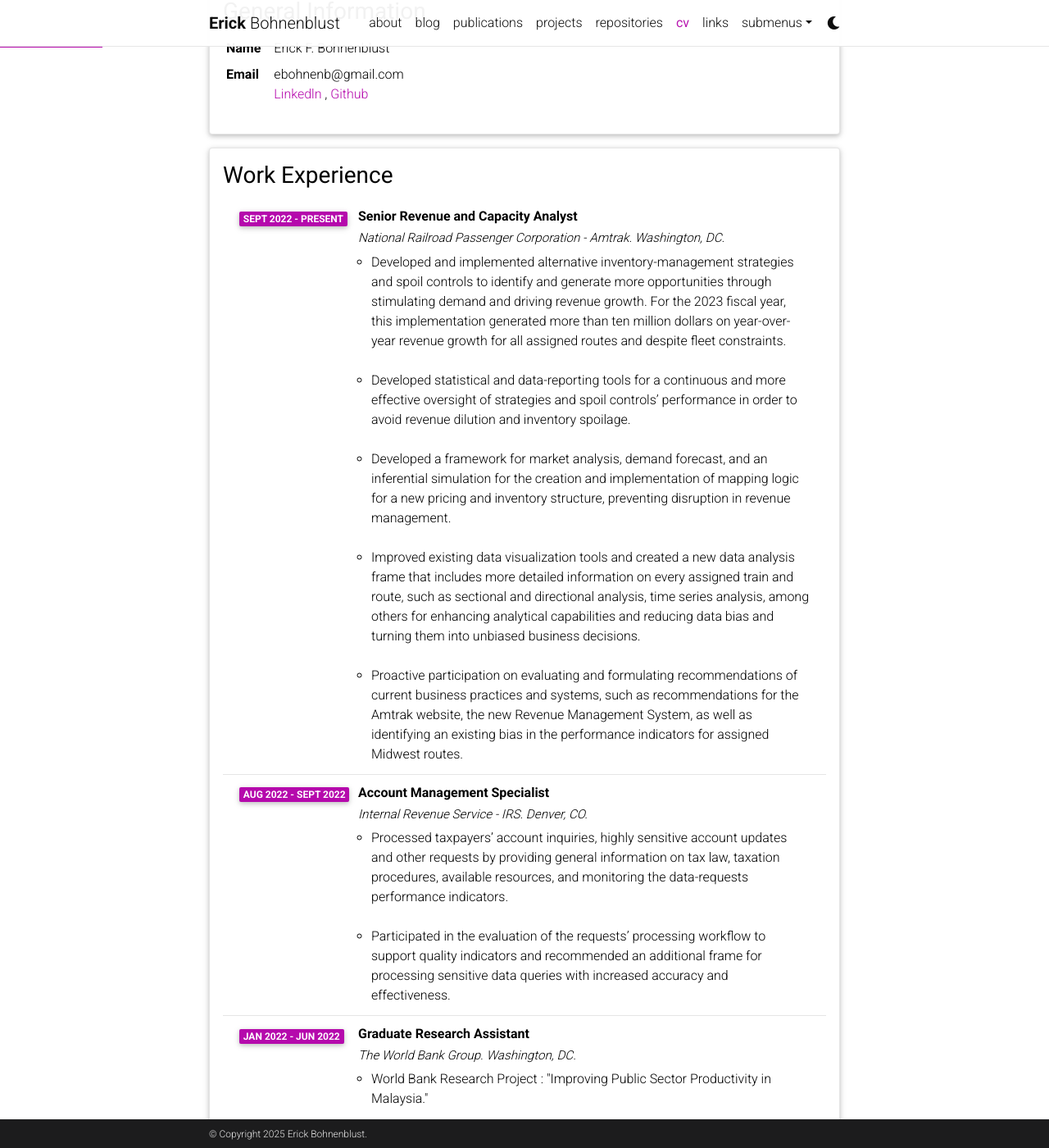
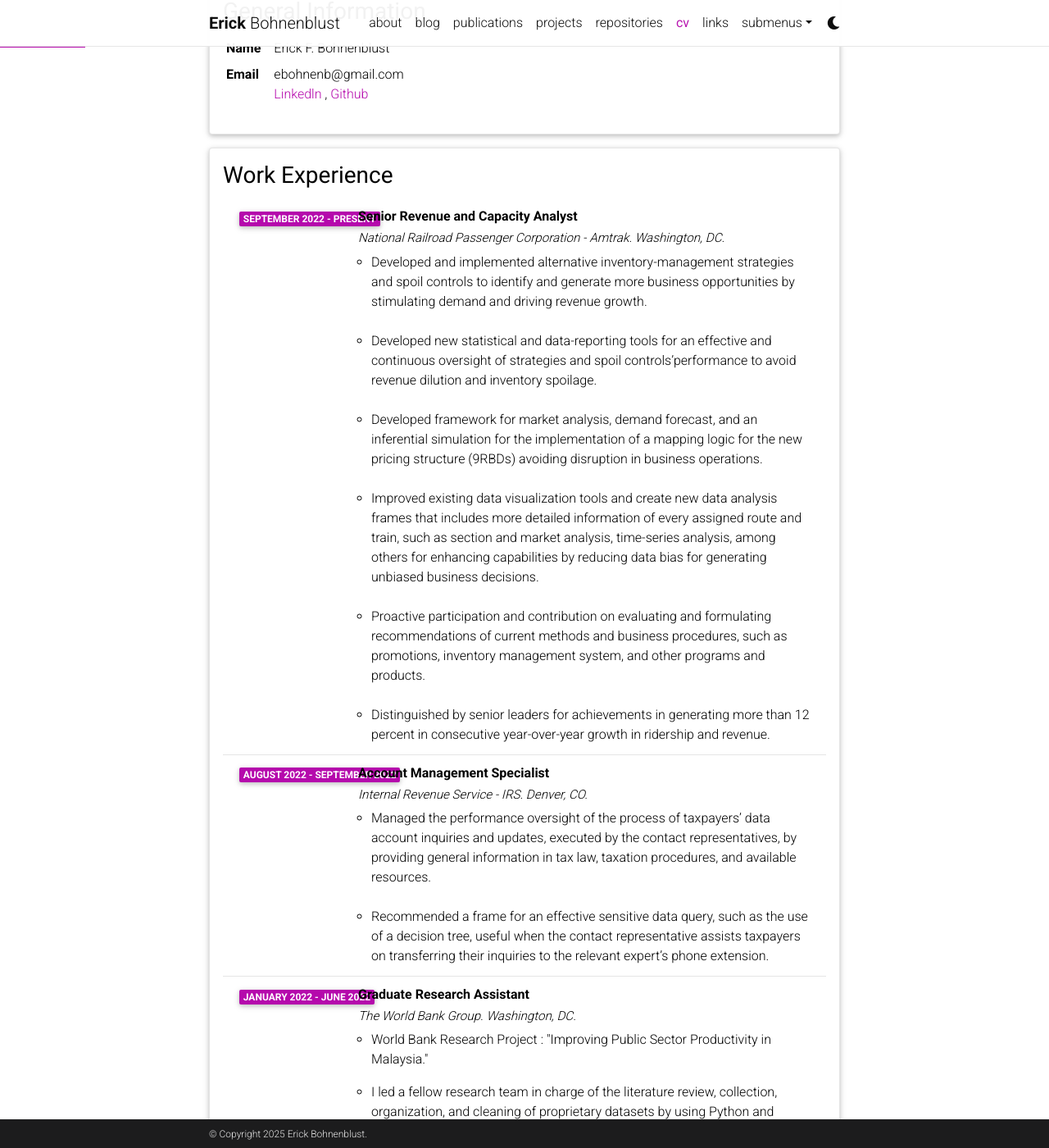
Before and after one commit to ebohnenb/ebohnenb.github.io, a Jekyll site: the page built from _pages/cv.md, in a window 1280 px wide and 1400 px high, scrolled down 205 px. Shown: the whole window at 82% size. Built offline with Jekyll 4.4.1, drawn with Linux system fonts in a browser that asks for light colours; comment, search, counter and statistics services are not loaded; a style sheet for code colours, icons or effects is not loaded; some of the changed text lies outside the part shown.

Commit message:
Update cv.yml

```diff
--- a/_data/cv.yml
+++ b/_data/cv.yml
@@ -11,43 +11,48 @@
   contents:
     - title: Senior Revenue and Capacity Analyst
       institution: <i>National Railroad Passenger Corporation - Amtrak. Washington, DC.</i>
-      year: Sept 2022 - Present
+      year: September 2022 - Present
       description:
-        - Developed and implemented alternative inventory-management strategies and spoil controls to identify and generate more opportunities through stimulating demand and driving revenue growth. For the 2023 fiscal year, this implementation generated more than ten million dollars on year-over-year revenue growth for all assigned routes and despite fleet constraints.
+        - Developed and implemented alternative inventory-management strategies and spoil controls to identify and generate more business opportunities by stimulating demand and driving revenue growth.
           <br>
           <br>
-        - Developed statistical and data-reporting tools for a continuous and more effective oversight of strategies and spoil controls’ performance in order to avoid revenue dilution and inventory spoilage.
+        -  Developed new statistical and data-reporting tools for an effective and continuous oversight of strategies and spoil controls’performance to avoid revenue dilution and inventory spoilage.
           <br>
           <br>
-        - Developed a framework for market analysis, demand forecast, and an inferential simulation for the creation and implementation of mapping logic for a new pricing and inventory structure, preventing disruption in revenue management.
+        - Developed framework for market analysis, demand forecast, and an inferential simulation for the implementation of a mapping logic for the new pricing structure (9RBDs) avoiding disruption in business operations.
           <br>
           <br>
-        - Improved existing data visualization tools and created a new data analysis frame that includes more detailed information on every assigned train and route, such as sectional and directional analysis, time series analysis, among others for enhancing analytical capabilities and reducing data bias and turning them into unbiased business decisions.
+        - Improved existing data visualization tools and create new data analysis frames that includes more detailed information of every assigned route and train, such as section and market analysis, time-series analysis, among others for enhancing capabilities by reducing data bias for generating unbiased business decisions.
           <br>
           <br>
-        - Proactive participation on evaluating and formulating recommendations of current business practices and systems, such as recommendations for the Amtrak website, the new Revenue Management System, as well as identifying an existing bias in the performance indicators for assigned Midwest routes.
+        - Proactive participation and contribution on evaluating and formulating recommendations of current methods and business procedures, such as promotions, inventory management system, and other programs and products.
+          <br>
+          <br>
+        - Distinguished by senior leaders for achievements in generating more than 12 percent in consecutive year-over-year growth in ridership and revenue.
+
+
 
     - title: Account Management Specialist
       institution: <i>Internal Revenue Service - IRS. Denver, CO.</i>
-      year: Aug 2022 - Sept 2022
+      year: August 2022 - September 2022
       description:
-        - Processed taxpayers’ account inquiries, highly sensitive account updates and other requests by providing general information on tax law, taxation procedures, available resources, and monitoring the data-requests performance indicators.
+        - Managed the performance oversight of the process of taxpayers’ data account inquiries and updates, executed by the contact representatives, by providing general information in tax law, taxation procedures, and available resources.
           <br>
           <br>
-        - Participated in the evaluation of the requests’ processing workflow to support quality indicators and recommended an additional frame for processing sensitive data queries with increased accuracy and effectiveness.
+        - Recommended a frame for an effective sensitive data query, such as the use of a decision tree, useful when the contact representative assists taxpayers on transferring their inquiries to the relevant expert’s phone extension.
 
     - title: Graduate Research Assistant
       institution: <i>The World Bank Group. Washington, DC.</i>
-      year: Jan 2022 - Jun 2022
+      year: January 2022 - June 2022
       description:
         - <p>World Bank Research Project &#58; &#34;Improving Public Sector Productivity in Malaysia.&#34;
-        - Collaborated in the literature review, collected, organized, and cleaned proprietary datasets, using Python and Stata.
+        - I led a fellow research team in charge of the literature review, collection, organization, and cleaning of proprietary datasets by using Python and Stata.
           <br>
           <br>
-        - I applied statistical/econometrics (causal inference) techniques and other methodologies to analyze data and backing research’s conclusions about the relationship between public sector productivity and economic growth.
+        -  guided the analysis of the collected data by applying statistical/econometrics techniques and methodologies for interpreting data and reporting conclusions to support analytical work and final reports.
           <br>
           <br>
-        - Gathered and shaped available data for modeling the impact of a public sector productivity improvement in the economy, concentrating more on the direct effects in economic growth.
+        - gathered and shaped available data for modeling the impact of public sector productivity improvement in the economy, concentrating efforts in the effects in economic growth.
           <br>
           <br>
         - Developed statistical simulation, for the years where data were not available or incomplete, but they were still necessary to reinforce a robust time series analysis of macroeconomic indicators.
@@ -57,7 +62,7 @@
 
     - title: Assistant Research Fellow
       institution: <i>California Polythecnic State University. San Luis Obispo, CA.</i>
-      year: Sept 2021 - Apr 2022
+      year: September 2021 - April 2022
       description:
         - <p>Working Research Project &#58; &#34;Sweating the energy bill&#58 Extreme weather, poor households, and the energy spending gap..&#34;
           <br>
@@ -66,12 +71,12 @@
 
     - title: Instructional Assistant
       institution: <i>Florida International University. Miami, FL.</i>
-      year: Jun 2020 - Dec 2020
+      year: June 2020 - December 2020
       description:
-        - Assisted students with in-class activities and tutoring sessions of Precalculus, Algebra, and Trigonometry.
+        - Assisted students with in-class activities and tutoring sessions of Precalculus, Algebra, and Trigonometry. Also, I collaborated on grading students’ assignments, projects, and quizzes.
           <br>
           <br>
-        - Collaborated on grading assignments, projects, quizzes, and supplement classes in the absence of the lecturer.
+        - Developed strategies for students’ learning improvement, which increased “on-risk” students’ grades by 60%.
 
 - title: <b>Education</b>
   type: time_table
@@ -99,7 +104,22 @@
         - Programming &#58; R, Python, MATLAB, SQL, Stata, Latex, Cloud Computing, Excel, Microsoft office.
          <br>
          <br>
-        - Excellent analytical skills, effective communication skills, high emotional IQ, cooperative team member who also likes independent work.
+        - Excellent analytical skills, written and oral communication skills. I thrive in both individual and team environments.
          <br>
          <br>
-        - Eager advocate for effective learning environment that enhances creativity, collaboration, and productivity among individuals, working teams, and organizations.
+        - Eager advocate for stimulating the generation of ideas to deliver solutions through effective collaboration and participation among team members and departments.
+
+- title: <b>Volunteering</b>
+  type: time_table
+  contents:
+    - title: Learning & Instructional Assistant
+      institution: <i>California Polytechnic State University - CalPoly. San Luis Obispo, CA.</i>
+      year: August 2021 - December 2021
+      description:
+        - Instructional Student Assistant. Survey of Economy class. I guided students on assignments through tutoring sessions. Additionally, I graded assignments, midterm, and final exams.
+
+    - title: Economics Undergraduate Student Club | Treasurer and Cofounder.
+      institution: <i>Florida International University. Miami, FL.</i>
+      year: Spring 2020
+      description:
+        - I administered club funds and developed fundraising events. I participated with fellow students in organizing academic activities/presentations and student-recruitment events, achieving up to 2 academic activities and presentations per week.
```
